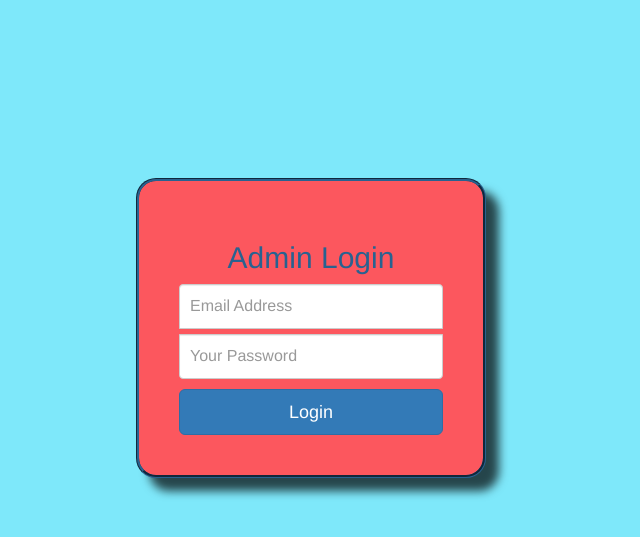
After one commit to Snoouden/myproject1, a PHP site: page /admin_area/login.php in a window 1280 px wide. The commit adds this page. Shown: the top 537 px of the page, without its empty margins (329-969 px from the left). Run offline with PHP 8.4, Linux system fonts and the light colour scheme.

Commit message:
Admin login/logout

```diff
--- /dev/null
+++ b/admin_area/css/login.css
@@ -0,0 +1,39 @@
+body{
+    padding-top: 10%;
+    background-color: #7ee8fa;
+}
+
+.form-login{
+    max-width: 350px;
+    padding: 40px;
+    border: 3px #286290 groove;
+    border-radius: 20px;
+    background: #fc575e;
+    margin: 0 auto;
+    box-shadow: rgba(0, 0, 0, .7) 13px 13px 10px;
+}
+
+.form-login .form-login-heading{
+    color: #286290;
+    text-align: center;
+}
+
+.form-login .form-control{
+    position: relative;
+    height: auto;
+    box-sizing: border-box;
+    padding: 10px;
+    font-size: 16px;
+}
+
+.form-login input[type="text"]{
+    margin-bottom: 5px;
+    border-bottom-left-radius: 0px;
+    border-bottom-right-radius: 0px;
+}
+
+.form-login input[type="password"]{
+    margin-bottom: 10px;
+    border-top-left-radius: 0px;
+    border-top-right-radius: 0px;
+}
--- /dev/null
+++ b/admin_area/login.php
@@ -0,0 +1,69 @@
+<?php
+
+    session_start();
+    include("includes/db.php");
+
+?>
+<!DOCTYPE html>
+<html lang="en">
+<head>
+    <meta charset="UTF-8">
+    <meta name="viewport" content="width=device-width, initial-scale=1">
+    <title>Djole Store Admin Area</title>
+    <link rel="stylesheet" href="css/bootstrap-337.min.css">
+    <link rel="stylesheet" href="font-awsome/css/font-awesome.min.css">
+    <link rel="stylesheet" href="css/style.css">
+    <link rel="stylesheet" href="css/login.css">
+</head>
+<body>
+
+   <div class="container"><!-- container begin -->
+       <form action="" class="form-login" method="post"><!-- form-login begin -->
+           <h2 class="form-login-heading"> Admin Login </h2>
+
+           <input type="text" class="form-control" placeholder="Email Address" name="admin_email" required>
+
+           <input type="password" class="form-control" placeholder="Your Password" name="admin_pass" required>
+
+           <button type="submit" class="btn btn-lg btn-primary btn-block" name="admin_login"><!-- btn btn-lg btn-primary btn-block begin -->
+
+               Login
+
+           </button><!-- btn btn-lg btn-primary btn-block finish -->
+
+       </form><!-- form-login finish -->
+   </div><!-- container finish -->
+
+</body>
+</html>
+
+<?php
+
+    if(isset($_POST['admin_login'])){
+
+        $admin_email = mysqli_real_escape_string($con,$_POST['admin_email']);
+
+        $admin_pass = mysqli_real_escape_string($con,$_POST['admin_pass']);
+
+        $get_admin = "select * from admins where admin_email='$admin_email' AND admin_pass='$admin_pass'";
+
+        $run_admin = mysqli_query($con,$get_admin);
+
+        $count = mysqli_num_rows($run_admin);
+
+        if($count==1){
+
+            $_SESSION['admin_email']=$admin_email;
+
+            echo "<script>alert('Logged in. Welcome Back')</script>";
+
+            echo "<script>window.open('index.php?dashboard','_self')</script>";
+
+        }else{
+
+            echo "<script>alert('Email or Password is Wrong !')</script>";
+        }
+
+    }
+
+?>
```
Also changed, not shown: admin_area/dashboard.php (+12 -0 lines), admin_area/includes/sidebar.php (+12 -0 lines), admin_area/index.php (+18 -2 lines), admin_area/logout.php (added, +8 -0 lines).
